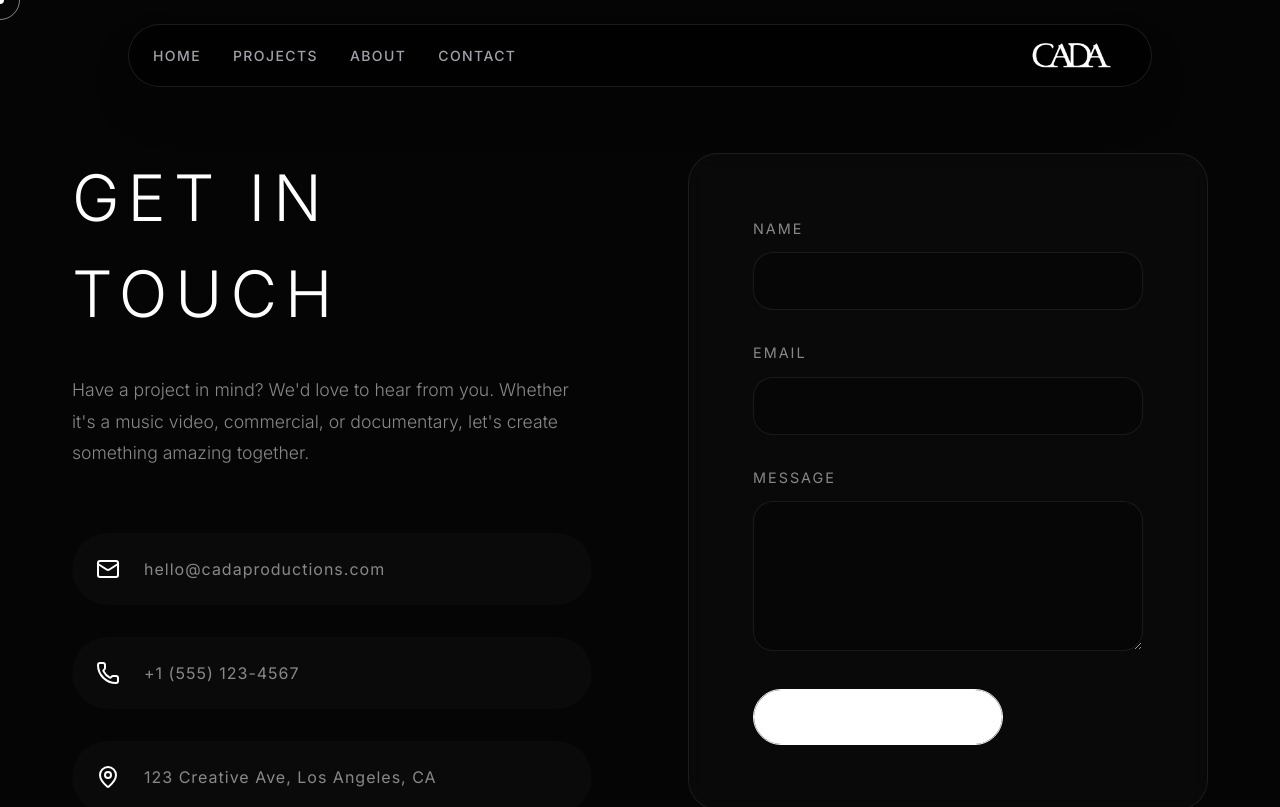
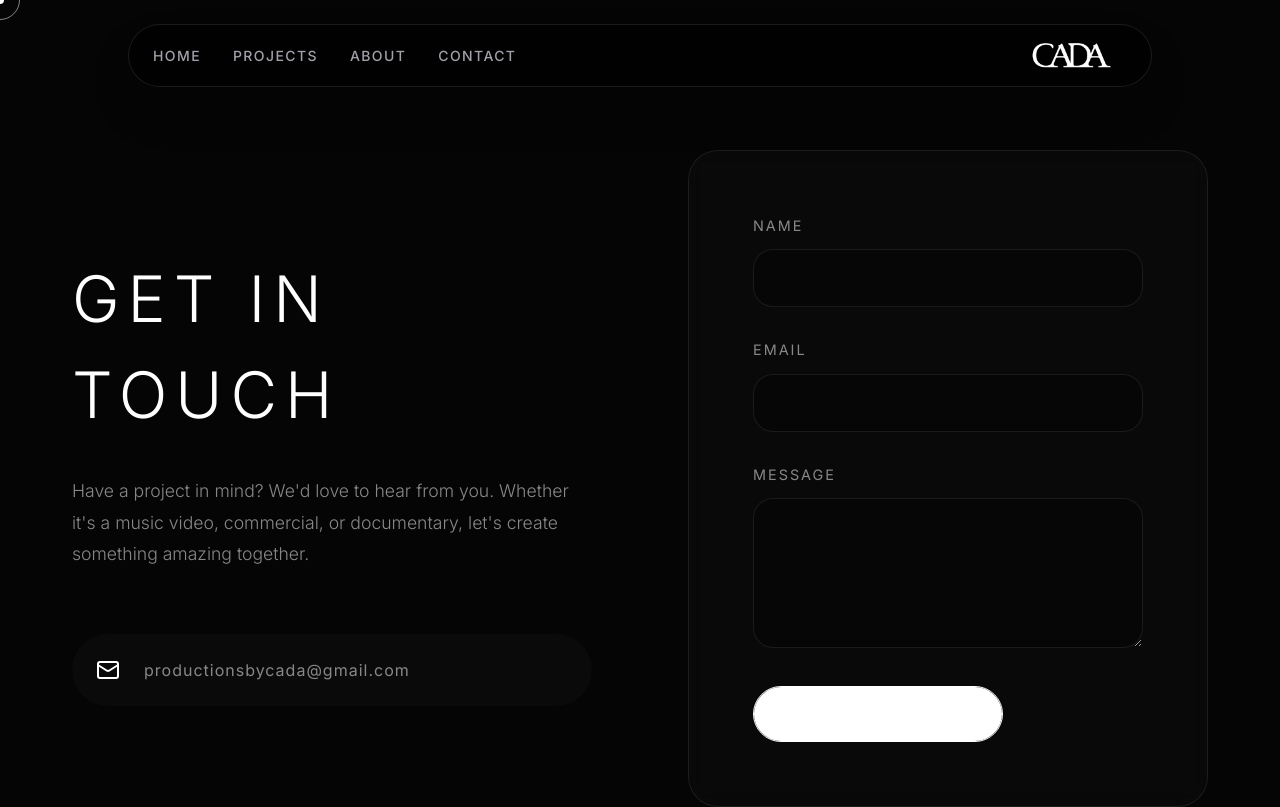
Before and after one commit to Duhvid143/cadafilms, a Next.js app: page /contact in a window 1280 px wide. Shown: the top 807 px of the page. Built offline with nearby package versions, Linux system fonts and the light colour scheme.

Commit message:
feat: connect contact form to email and remove placeholders

```diff
--- a/src/app/contact/page.tsx
+++ b/src/app/contact/page.tsx
@@ -18,9 +18,9 @@ export default function Contact() {
 
     const handleSubmit = (e: any) => {
         e.preventDefault();
-        // Handle form submission logic here
-        console.log('Form submitted:', formData);
-        alert('Message sent! (This is a demo)');
+        const subject = `New Contact from ${formData.name}`;
+        const body = `Name: ${formData.name}\nEmail: ${formData.email}\n\nMessage:\n${formData.message}`;
+        window.location.href = `mailto:productionsbycada@gmail.com?subject=${encodeURIComponent(subject)}&body=${encodeURIComponent(body)}`;
         setFormData({ name: '', email: '', message: '' });
     };
 
@@ -43,15 +43,7 @@ export default function Contact() {
                     <div className="contact-details">
                         <div className="detail-item">
                             <Mail className="detail-icon" />
-                            <span className="detail-text">hello@cadaproductions.com</span>
-                        </div>
-                        <div className="detail-item">
-                            <Phone className="detail-icon" />
-                            <span className="detail-text">+1 (555) 123-4567</span>
-                        </div>
-                        <div className="detail-item">
-                            <MapPin className="detail-icon" />
-                            <span className="detail-text">123 Creative Ave, Los Angeles, CA</span>
+                            <span className="detail-text">productionsbycada@gmail.com</span>
                         </div>
                     </div>
                 </motion.div>
```
